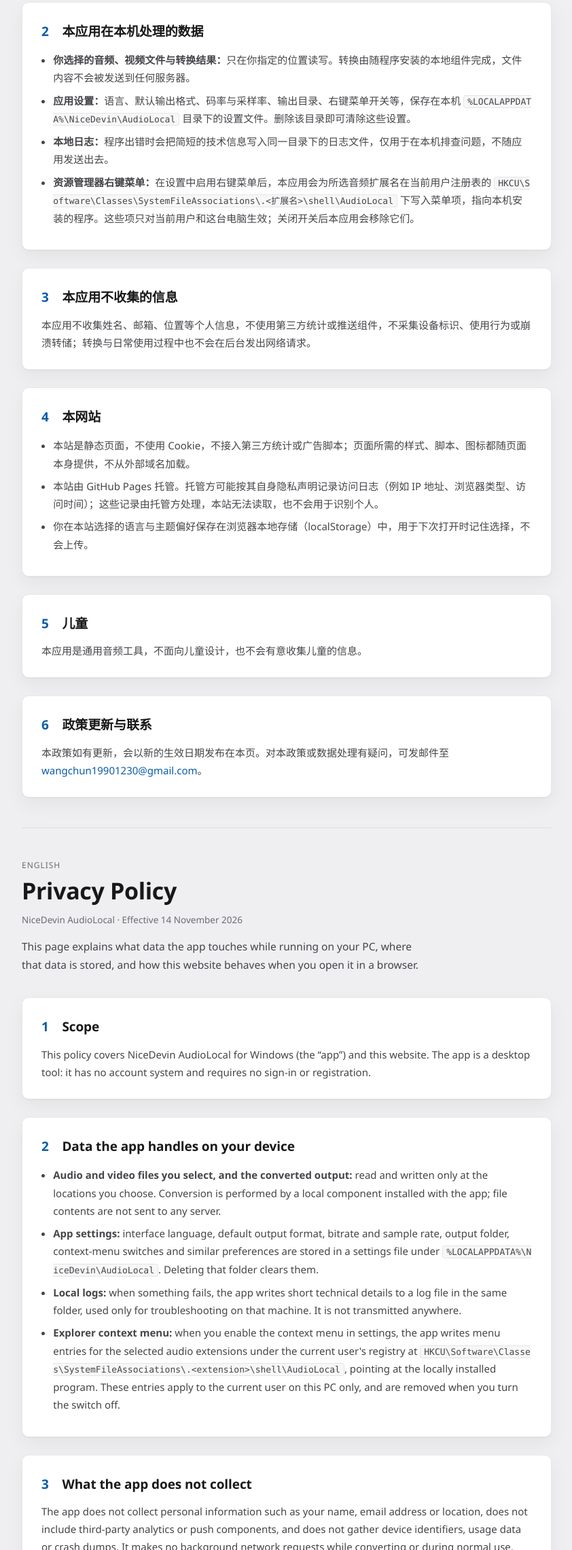
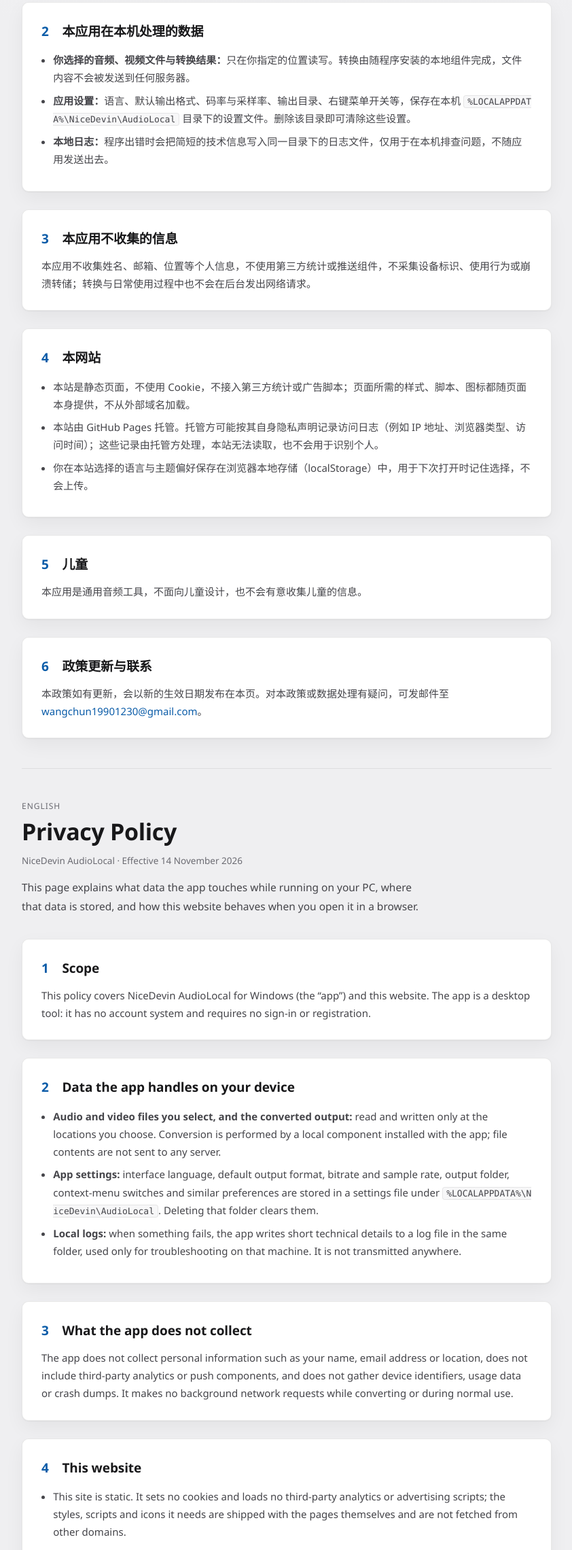
Before and after one commit to niceDevin/AudioLocal-Site, a plain HTML site: page privacy/index.html in a window 1280 px wide. Shown: the part 456-2736 px from the top of the page at 68% size, without its empty margins (218-1060 px from the left). Drawn offline with Linux system fonts and the light colour scheme.

Commit message:
隐私页：删掉已不再存在的 HKCU 注册表菜单项描述

```diff
--- a/privacy/index.html
+++ b/privacy/index.html
@@ -147,7 +147,6 @@ footer a{color:var(--accent-text); text-decoration:none}
       <li><strong>你选择的音频、视频文件与转换结果：</strong>只在你指定的位置读写。转换由随程序安装的本地组件完成，文件内容不会被发送到任何服务器。</li>
       <li><strong>应用设置：</strong>语言、默认输出格式、码率与采样率、输出目录、右键菜单开关等，保存在本机 <code>%LOCALAPPDATA%\NiceDevin\AudioLocal</code> 目录下的设置文件。删除该目录即可清除这些设置。</li>
       <li><strong>本地日志：</strong>程序出错时会把简短的技术信息写入同一目录下的日志文件，仅用于在本机排查问题，不随应用发送出去。</li>
-      <li><strong>资源管理器右键菜单：</strong>在设置中启用右键菜单后，本应用会为所选音频扩展名在当前用户注册表的 <code>HKCU\Software\Classes\SystemFileAssociations\.&lt;扩展名&gt;\shell\AudioLocal</code> 下写入菜单项，指向本机安装的程序。这些项只对当前用户和这台电脑生效；关闭开关后本应用会移除它们。</li>
     </ul>
   </section>
 
@@ -195,7 +194,6 @@ footer a{color:var(--accent-text); text-decoration:none}
       <li><strong>Audio and video files you select, and the converted output:</strong> read and written only at the locations you choose. Conversion is performed by a local component installed with the app; file contents are not sent to any server.</li>
       <li><strong>App settings:</strong> interface language, default output format, bitrate and sample rate, output folder, context-menu switches and similar preferences are stored in a settings file under <code>%LOCALAPPDATA%\NiceDevin\AudioLocal</code>. Deleting that folder clears them.</li>
       <li><strong>Local logs:</strong> when something fails, the app writes short technical details to a log file in the same folder, used only for troubleshooting on that machine. It is not transmitted anywhere.</li>
-      <li><strong>Explorer context menu:</strong> when you enable the context menu in settings, the app writes menu entries for the selected audio extensions under the current user's registry at <code>HKCU\Software\Classes\SystemFileAssociations\.&lt;extension&gt;\shell\AudioLocal</code>, pointing at the locally installed program. These entries apply to the current user on this PC only, and are removed when you turn the switch off.</li>
     </ul>
   </section>
 
```
